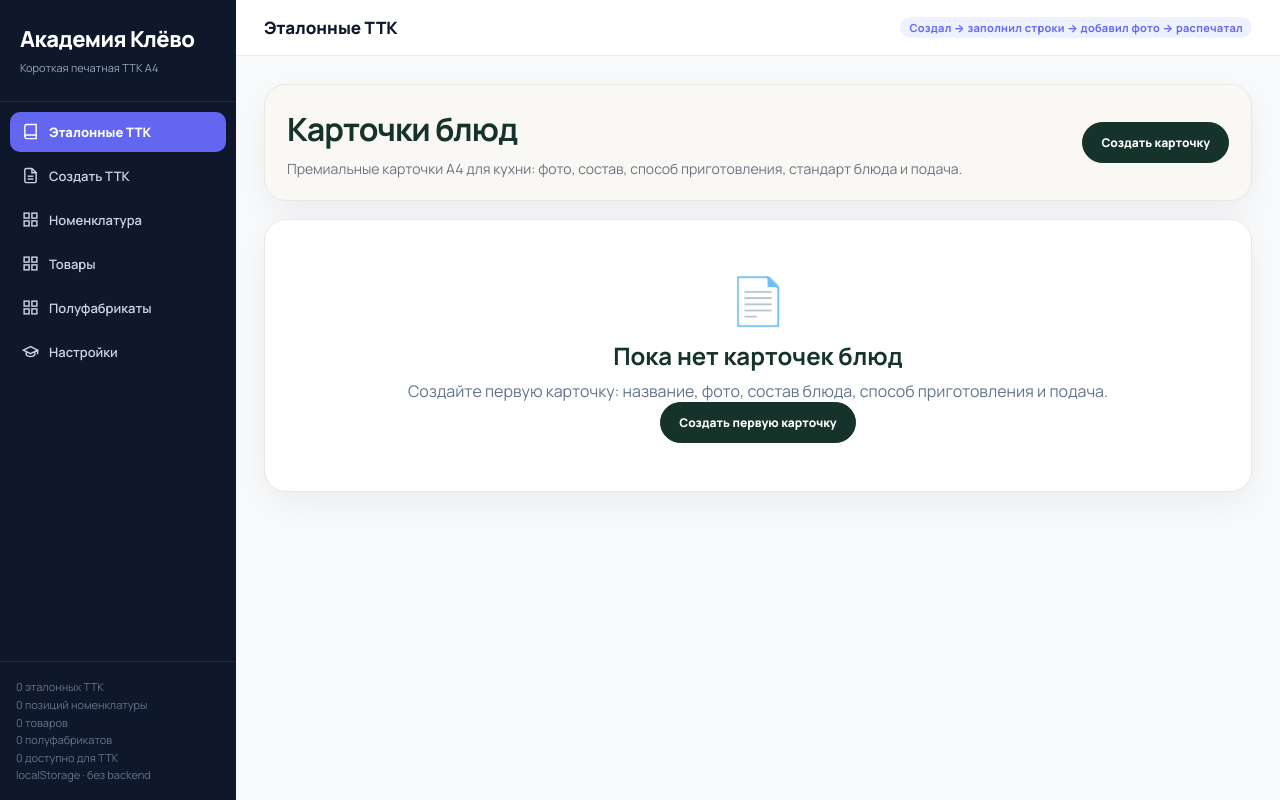
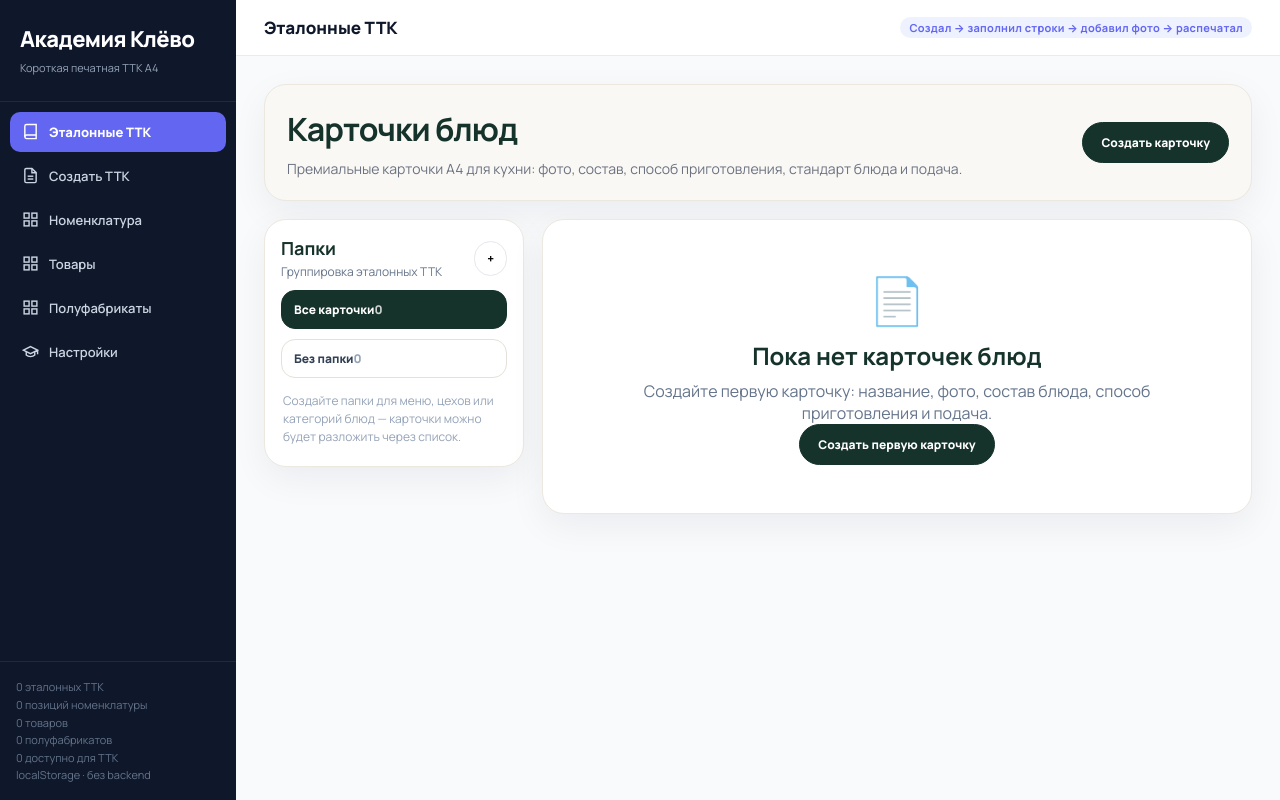
Before and after one commit to Pablo-o-plomo/TTK-parser, a React (Vite) app: page / in a window 1280 px wide. Built offline with nearby package versions, Linux system fonts and the light colour scheme.

Commit message:
Add folders for reference TTK cards

```diff
--- a/src/pages/ReferenceTtk.jsx
+++ b/src/pages/ReferenceTtk.jsx
@@ -72,6 +72,61 @@ const PRIMARY = {
   fontWeight: 900,
   padding: '11px 18px',
   borderRadius: 999,
+}
+
+
+const FOLDER_STORAGE_KEY = 'academy_reference_ttk_folders_v1'
+const DEFAULT_FOLDER_ID = 'all'
+const UNGROUPED_FOLDER_ID = 'ungrouped'
+
+const FOLDER_BUTTON = {
+  ...SEL_ST,
+  width: '100%',
+  justifyContent: 'space-between',
+  textAlign: 'left',
+  borderRadius: 14,
+  padding: '10px 12px',
+}
+
+function canUseLocalStorage() {
+  return typeof localStorage !== 'undefined'
+}
+
+function makeFolderId() {
+  return `folder_${Date.now()}_${Math.random().toString(36).slice(2, 8)}`
+}
+
+function normalizeFolderState(rawState = {}) {
+  const folders = Array.isArray(rawState.folders)
+    ? rawState.folders
+        .filter(folder => folder?.id && folder?.name)
+        .map(folder => ({ id: String(folder.id), name: String(folder.name) }))
+    : []
+
+  const itemFolders = rawState.itemFolders && typeof rawState.itemFolders === 'object'
+    ? Object.fromEntries(
+        Object.entries(rawState.itemFolders)
+          .filter(([, folderId]) => folders.some(folder => folder.id === folderId))
+          .map(([itemId, folderId]) => [String(itemId), String(folderId)]),
+      )
+    : {}
+
+  return { folders, itemFolders }
+}
+
+function readFolderState() {
+  if (!canUseLocalStorage()) return { folders: [], itemFolders: {} }
+
+  try {
+    return normalizeFolderState(JSON.parse(localStorage.getItem(FOLDER_STORAGE_KEY) || '{}'))
+  } catch {
+    return { folders: [], itemFolders: {} }
+  }
+}
+
+function writeFolderState(state) {
+  if (!canUseLocalStorage()) return
+  localStorage.setItem(FOLDER_STORAGE_KEY, JSON.stringify(normalizeFolderState(state)))
 }
 
 const EMPTY_ROW = { name: '', type: 'product', qty: '', semifinished: '', description: '' }
@@ -274,6 +329,101 @@ function Photo({ file, label, large = false }) {
 }
 
 export function ReferenceTtkList({ items, onOpen, onEdit, onCreate, onDownload }) {
+  const [folderState, setFolderState] = useState(readFolderState)
+  const [selectedFolderId, setSelectedFolderId] = useState(DEFAULT_FOLDER_ID)
+
+  const folderCounts = useMemo(() => {
+    return items.reduce((counts, item) => {
+      const folderId = folderState.itemFolders[item.id] || UNGROUPED_FOLDER_ID
+      counts[folderId] = (counts[folderId] || 0) + 1
+      return counts
+    }, { [DEFAULT_FOLDER_ID]: items.length, [UNGROUPED_FOLDER_ID]: 0 })
+  }, [items, folderState.itemFolders])
+
+  const visibleItems = useMemo(() => {
+    if (selectedFolderId === DEFAULT_FOLDER_ID) return items
+
+    return items.filter(item => {
+      const folderId = folderState.itemFolders[item.id] || UNGROUPED_FOLDER_ID
+      return folderId === selectedFolderId
+    })
+  }, [items, folderState.itemFolders, selectedFolderId])
+
+  function saveFolderState(updater) {
+    setFolderState(current => {
+      const next = normalizeFolderState(typeof updater === 'function' ? updater(current) : updater)
+      writeFolderState(next)
+      return next
+    })
+  }
+
+  function createFolder() {
+    const name = window.prompt('Название папки для карточек ТТК')?.trim()
+    if (!name) return
+
+    const folder = { id: makeFolderId(), name }
+    saveFolderState(current => ({ ...current, folders: [...current.folders, folder] }))
+    setSelectedFolderId(folder.id)
+  }
+
+  function renameFolder(folder) {
+    const name = window.prompt('Новое название папки', folder.name)?.trim()
+    if (!name || name === folder.name) return
+
+    saveFolderState(current => ({
+      ...current,
+      folders: current.folders.map(item => item.id === folder.id ? { ...item, name } : item),
+    }))
+  }
+
+  function deleteFolder(folder) {
+    if (!window.confirm(`Удалить папку «${folder.name}»? Карточки останутся в разделе «Без папки».`)) return
+
+    saveFolderState(current => ({
+      folders: current.folders.filter(item => item.id !== folder.id),
+      itemFolders: Object.fromEntries(
+        Object.entries(current.itemFolders).filter(([, folderId]) => folderId !== folder.id),
+      ),
+    }))
+
+    if (selectedFolderId === folder.id) setSelectedFolderId(DEFAULT_FOLDER_ID)
+  }
+
+  function setItemFolder(itemId, folderId) {
+    saveFolderState(current => {
+      const itemFolders = { ...current.itemFolders }
+
+      if (!folderId) {
+        delete itemFolders[itemId]
+      } else {
+        itemFolders[itemId] = folderId
+      }
+
+      return { ...current, itemFolders }
+    })
+  }
+
+  function FolderButton({ id, name, count }) {
+    const active = selectedFolderId === id
+
+    return (
+      <button
+        type="button"
+        onClick={() => setSelectedFolderId(id)}
+        style={{
+          ...FOLDER_BUTTON,
+          background: active ? '#16332b' : '#fff',
+          borderColor: active ? '#16332b' : '#e5e1d8',
+          color: active ? '#fff' : '#334155',
+          fontWeight: active ? 900 : 800,
+        }}
+      >
+        <span style={{ overflow: 'hidden', textOverflow: 'ellipsis', whiteSpace: 'nowrap' }}>{name}</span>
+        <span style={{ color: active ? 'rgba(255,255,255,.78)' : '#94a3b8', fontSize: 12 }}>{count || 0}</span>
+      </button>
+    )
+  }
+
   return (
     <div style={{ display: 'flex', flexDirection: 'column', gap: 18 }}>
       <div style={{ ...SECTION, display: 'flex', justifyContent: 'space-between', alignItems: 'center', gap: 12, background: '#faf8f5' }}>
@@ -284,6 +434,37 @@ export function ReferenceTtkList({ items, onOpen, onEdit, onCreate, onDownload }
         <button onClick={onCreate} style={PRIMARY}>Создать карточку</button>
       </div>
 
+      <div style={{ display: 'grid', gridTemplateColumns: '260px minmax(0,1fr)', gap: 18, alignItems: 'start' }}>
+        <aside style={{ ...SECTION, padding: 16, display: 'flex', flexDirection: 'column', gap: 10 }}>
+          <div style={{ display: 'flex', justifyContent: 'space-between', alignItems: 'center', gap: 8 }}>
+            <div>
+              <h2 style={{ margin: 0, color: '#16332b', fontSize: 18 }}>Папки</h2>
+              <div style={{ color: '#64748b', fontSize: 12, marginTop: 3 }}>Группировка эталонных ТТК</div>
+            </div>
+            <button type="button" onClick={createFolder} style={{ ...SEL_ST, borderRadius: 999, fontWeight: 900 }}>+</button>
+          </div>
+
+          <FolderButton id={DEFAULT_FOLDER_ID} name="Все карточки" count={folderCounts[DEFAULT_FOLDER_ID]} />
+          <FolderButton id={UNGROUPED_FOLDER_ID} name="Без папки" count={folderCounts[UNGROUPED_FOLDER_ID]} />
+
+          {folderState.folders.length > 0 && <div style={{ height: 1, background: '#f0ede6', margin: '2px 0' }} />}
+
+          {folderState.folders.map(folder => (
+            <div key={folder.id} style={{ display: 'grid', gridTemplateColumns: 'minmax(0,1fr) auto auto', gap: 6, alignItems: 'center' }}>
+              <FolderButton id={folder.id} name={folder.name} count={folderCounts[folder.id]} />
+              <button type="button" onClick={() => renameFolder(folder)} title="Переименовать папку" style={{ ...SEL_ST, padding: '9px 10px' }}>✎</button>
+              <button type="button" onClick={() => deleteFolder(folder)} title="Удалить папку" style={{ ...SEL_ST, padding: '9px 10px', color: '#dc2626', borderColor: '#fecaca' }}>×</button>
+            </div>
+          ))}
+
+          {folderState.folders.length === 0 && (
+            <div style={{ color: '#94a3b8', fontSize: 12, lineHeight: 1.5, padding: '4px 2px' }}>
+              Создайте папки для меню, цехов или категорий блюд — карточки можно будет разложить через список.
+            </div>
+          )}
+        </aside>
+
+        <div style={{ minWidth: 0 }}>
           {items.length === 0 ? (
             <div style={{ ...SECTION, textAlign: 'center', padding: 48 }}>
               <div style={{ fontSize: 46 }}>📄</div>
@@ -291,10 +472,17 @@ export function ReferenceTtkList({ items, onOpen, onEdit, onCreate, onDownload }
               <p style={{ color: '#64748b' }}>Создайте первую карточку: название, фото, состав блюда, способ приготовления и подача.</p>
               <button onClick={onCreate} style={PRIMARY}>Создать первую карточку</button>
             </div>
+          ) : visibleItems.length === 0 ? (
+            <div style={{ ...SECTION, textAlign: 'center', padding: 42 }}>
+              <div style={{ fontSize: 40 }}>🗂️</div>
+              <h2 style={{ margin: '8px 0', color: '#16332b' }}>В этой папке пока пусто</h2>
+              <p style={{ color: '#64748b' }}>Назначьте папку на карточке или выберите другой раздел слева.</p>
+            </div>
           ) : (
             <div style={{ display: 'grid', gridTemplateColumns: 'repeat(auto-fill,minmax(280px,1fr))', gap: 18 }}>
-          {items.map(rawItem => {
+              {visibleItems.map(rawItem => {
                 const item = normalizeTtk(rawItem)
+                const itemFolderId = folderState.itemFolders[item.id] || ''
 
                 return (
                   <div key={item.id} style={{ ...SECTION, padding: 0, overflow: 'hidden', transition: '.25s' }}>
@@ -310,6 +498,15 @@ export function ReferenceTtkList({ items, onOpen, onEdit, onCreate, onDownload }
                         Выход: {item.output || '—'}<br />
                         Строк: {item.rows?.length || 0} · обновлено {formatDate(item.updatedAt)}
                       </div>
+                      <label style={{ ...FIELD, marginTop: 12 }}>
+                        <span style={{ fontSize: 11, fontWeight: 900, color: '#64748b', textTransform: 'uppercase', letterSpacing: '.06em' }}>Папка</span>
+                        <select value={itemFolderId} onChange={e => setItemFolder(item.id, e.target.value)} style={{ ...SEL_ST, width: '100%', borderRadius: 14 }}>
+                          <option value="">Без папки</option>
+                          {folderState.folders.map(folder => (
+                            <option key={folder.id} value={folder.id}>{folder.name}</option>
+                          ))}
+                        </select>
+                      </label>
                       <div style={{ display: 'flex', gap: 6, flexWrap: 'wrap', marginTop: 14 }}>
                         <button onClick={() => onOpen(item)} style={SEL_ST}>Открыть</button>
                         <button onClick={() => onEdit(item)} style={SEL_ST}>Редактировать</button>
@@ -321,6 +518,8 @@ export function ReferenceTtkList({ items, onOpen, onEdit, onCreate, onDownload }
               })}
             </div>
           )}
+        </div>
+      </div>
     </div>
   )
 }
```
Lines whose indentation alone changed are shown as unchanged.
